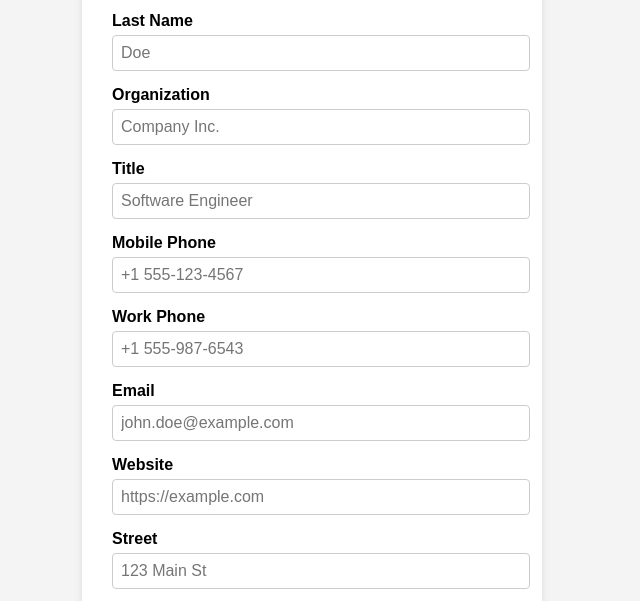
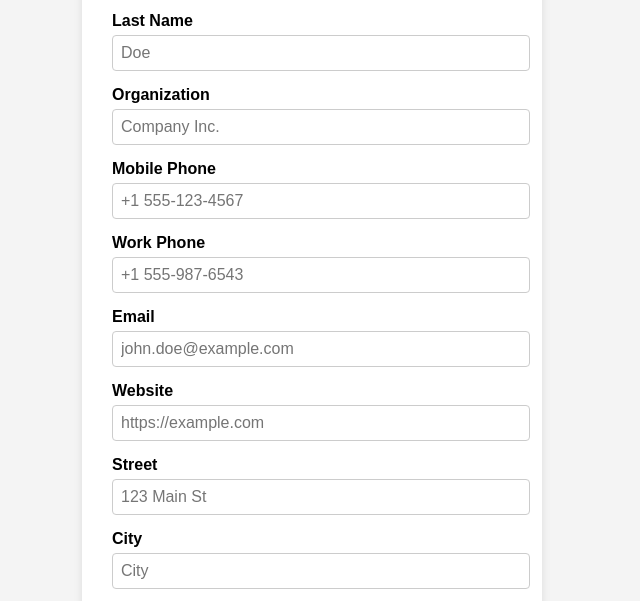
Before and after one commit to securityinfive/QRContactCardGenerator, a plain HTML site: page index.html in a window 1280 px wide. Shown: the part 174-775 px from the top of the page, without its empty margins (328-968 px from the left). Drawn offline with Linux system fonts and the light colour scheme.

Commit message:
Update index.html

```diff
--- a/index.html
+++ b/index.html
@@ -90,10 +90,6 @@
       <div class="form-group">
         <label for="org">Organization</label>
         <input type="text" id="org" placeholder="Company Inc." />
-      </div>
-      <div class="form-group">
-        <label for="title">Title</label>
-        <input type="text" id="title" placeholder="Software Engineer" />
       </div>
       <div class="form-group">
         <label for="mobile">Mobile Phone</label>
```
